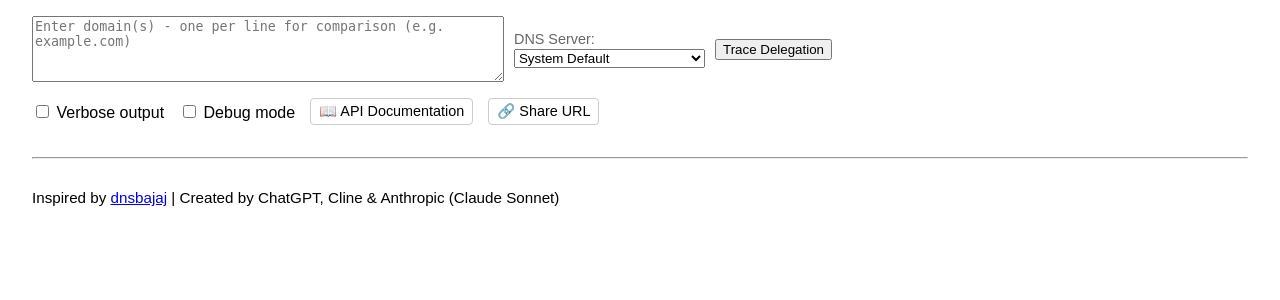
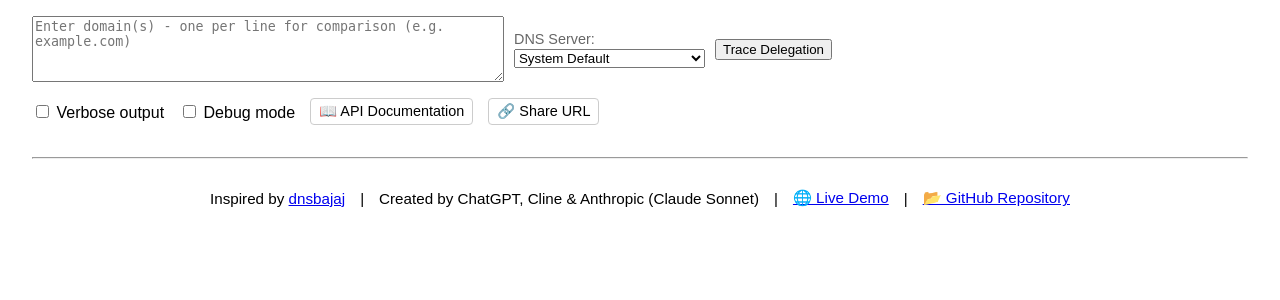
Before and after one commit to apathy-ca/tools-portal, a Flask app: page / in a window 1280 px wide. Shown: the part 72-372 px from the top of the page. Run offline with Flask 2, Linux system fonts and the light colour scheme; some libraries are stand-ins or nearby versions.

Commit message:
Add GitHub repository and live demo links, fix Docker logo issue
- Fixed logo reference to use Flask's url_for() for proper Docker container support
- Updated README.md with correct GitHub repository URL and live demo link
- Enhanced application footer with links to GitHub repo and live demo
- Updated API documentation with examples for both local and live demo instances
- Added prominent live demo section in README pointing to http://tools.apathy.ca:5000

```diff
--- a/app/templates/index.html
+++ b/app/templates/index.html
@@ -29,7 +29,7 @@
 </head>
 <body>
     <header style="display:flex; align-items:center; gap:10px; margin-bottom:1em;">
-        <img src="/static/logo.svg" alt="DNS By Eye Logo" style="height:40px; width:40px;">
+        <img src="{{ url_for('static', filename='logo.svg') }}" alt="DNS By Eye Logo" style="height:40px; width:40px;">
         <h1 style="margin:0;">DNS By Eye</h1>
     </header>
     <form id="domainForm" style="display:flex; align-items:center; gap:10px; margin-bottom:1em; max-width: 800px; flex-wrap: wrap;">
@@ -116,11 +116,19 @@ Returns: Service health status</code></pre>
         <h3>Example Usage:</h3>
 
         <h4>cURL Examples:</h4>
-        <pre><code class="language-bash"># Get delegation trace using Cloudflare DNS
+        <pre><code class="language-bash"># Get delegation trace using Cloudflare DNS (local)
 curl -X GET "http://localhost:5000/api/trace/google.com?dns_server=1.1.1.1&verbose=true"
 
-# Full analysis with visualizations
+# Get delegation trace using live demo instance
+curl -X GET "http://tools.apathy.ca:5000/api/trace/google.com?dns_server=1.1.1.1&verbose=true"
+
+# Full analysis with visualizations (local)
 curl -X POST "http://localhost:5000/api/delegation" \
+     -H "Content-Type: application/json" \
+     -d '{"domain": "github.com", "verbose": true, "dns_server": "8.8.8.8"}'
+
+# Full analysis with visualizations (live demo)
+curl -X POST "http://tools.apathy.ca:5000/api/delegation" \
      -H "Content-Type: application/json" \
      -d '{"domain": "github.com", "verbose": true, "dns_server": "8.8.8.8"}'</code></pre>
 
@@ -128,8 +136,9 @@ curl -X POST "http://localhost:5000/api/delegation" \
         <pre><code class="language-python">import requests
 import json
 
-# Base URL for the API
-BASE_URL = "http://localhost:5000"
+# Base URL for the API (use live demo or local instance)
+BASE_URL = "http://tools.apathy.ca:5000"  # Live demo
+# BASE_URL = "http://localhost:5000"      # Local instance
 
 def trace_domain(domain, dns_server="system", verbose=False):
     """Get DNS delegation trace for a domain."""
@@ -191,7 +200,15 @@ if __name__ == "__main__":
     <div id="graphviz" style="margin-top:2em;"></div>
     <hr style="margin-top: 2em; margin-bottom: 1em;">
     <footer>
-        Inspired by <a href="https://www.zonecut.net/dns/" target="_blank">dnsbajaj</a> | Created by ChatGPT, Cline & Anthropic (Claude Sonnet)
+        <div style="display: flex; flex-wrap: wrap; gap: 15px; align-items: center; justify-content: center; text-align: center;">
+            <span>Inspired by <a href="https://www.zonecut.net/dns/" target="_blank">dnsbajaj</a></span>
+            <span>|</span>
+            <span>Created by ChatGPT, Cline & Anthropic (Claude Sonnet)</span>
+            <span>|</span>
+            <span><a href="http://tools.apathy.ca:5000" target="_blank">🌐 Live Demo</a></span>
+            <span>|</span>
+            <span><a href="https://github.com/apathy-ca/dns_by_eye" target="_blank">📂 GitHub Repository</a></span>
+        </div>
     </footer>
     <script>
         function renderTree(trace, verbose) {
```
Also changed, not shown: README.md.
